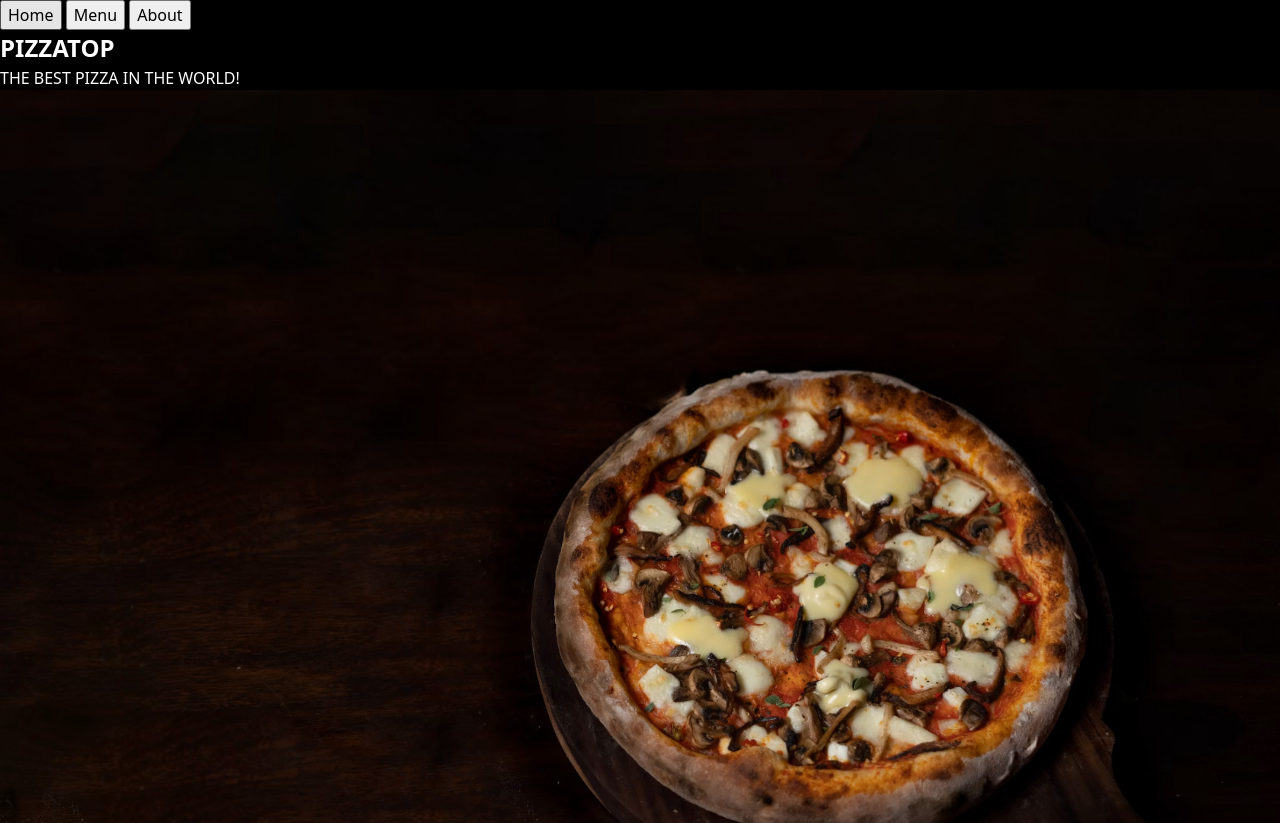
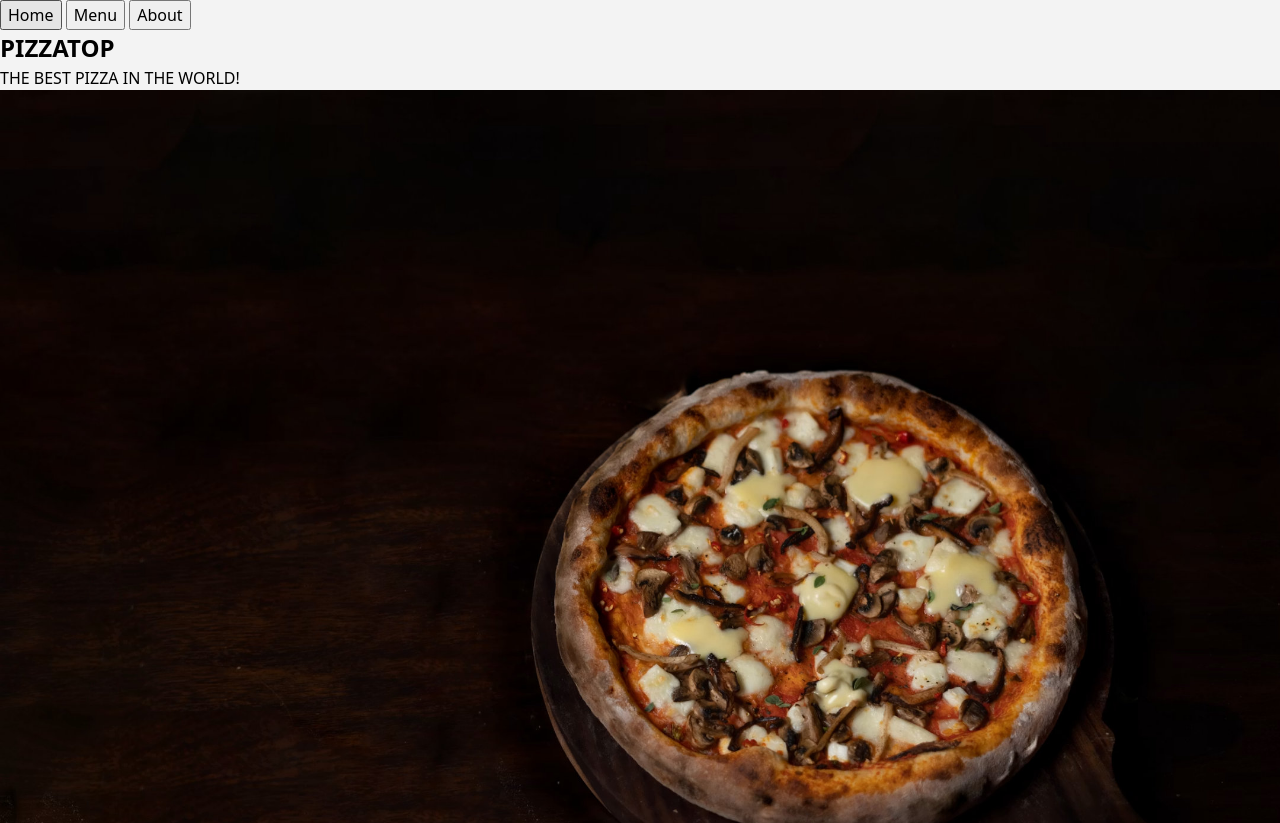
Before and after one commit to pablo-de-luna/restaurant-page, a website built with webpack: page src/template.html in a window 1280 px wide. Shown: the top 823 px of the page. Built offline with nearby package versions, Linux system fonts and the light colour scheme.

Commit message:
Create and append info section and footer elements

```diff
--- a/src/home.js
+++ b/src/home.js
@@ -19,10 +19,6 @@ import heroImg from "./assets/images/herobg.jpg";
    *  div#home-findus-container
    *    h2 find us
    *    p info
-   *    div.socialmedia-icons-container
-   *      img socialmedia icon
-   *      img socialmedia icon
-   *      img socialmedia icon
    */
   // CREATE Footer#home-footer
     /**
@@ -39,7 +35,7 @@ function createHomeElements() {
     const heroLogo = document.createElement("h1");
     heroLogo.textContent = "PIZZATOP"
 
-    const heroMotto = document.createElement("p");
+    const heroMotto = document.createElement("div");
     heroMotto.textContent = "THE BEST PIZZA IN THE WORLD!"
 
     const heroBg = document.createElement("img");
@@ -68,10 +64,46 @@ function createHomeElements() {
       hours.appendChild(hoursTitle);
       hours.appendChild(hoursText);
 
+    const goToMenu = document.createElement("div");
+    goToMenu.id = "home-gotomenu-container";
+
+      const goToMenuText = document.createElement("div");
+      goToMenuText.textContent = "GO TO";
+
+      const goToMenuButton = document.createElement("div");
+      goToMenuButton.textContent = "MENU";
+
+      goToMenu.appendChild(goToMenuText);
+      goToMenu.appendChild(goToMenuButton);
+
+    const findUsInfo = document.createElement("div");
+    findUsInfo.id = "findus-container";
+
+      const findUsTitle = document.createElement("h2");
+      findUsTitle.textContent = "FIND US";
+
+      const findUsText = document.createElement("p");
+      findUsText.innerHTML = `123 Flavor St., Pizza Town, NY 10001<br>
+                              Phone: (555) 123-4567`;
+
+      findUsInfo.appendChild(findUsTitle);
+      findUsInfo.appendChild(findUsText);
+
   infoSection.appendChild(hours);
+  infoSection.appendChild(goToMenu);
+  infoSection.appendChild(findUsInfo);
+
+  //Footer
+  const footer = document.createElement("footer");
+
+    const footerText = document.createElement("div");
+    footerText.textContent = "© 2026 PIZZATOP. All rights reserved.";
+
+  footer.appendChild(footerText);
 
   content.appendChild(heroSection);
   content.appendChild(infoSection);
+  content.appendChild(footer);
 }
 
 export default createHomeElements;
--- a/src/style.css
+++ b/src/style.css
@@ -48,7 +48,6 @@ h1, h2, h3, h4, h5, h6 {
 /* End of custom reset */
 
 body {
-  background-color: black;
-  color: white;
+  background-color: #f3f3f3;
   font-family: system-ui, -apple-system, BlinkMacSystemFont, 'Segoe UI';
 };
```
Lines whose indentation alone changed are shown as unchanged.
